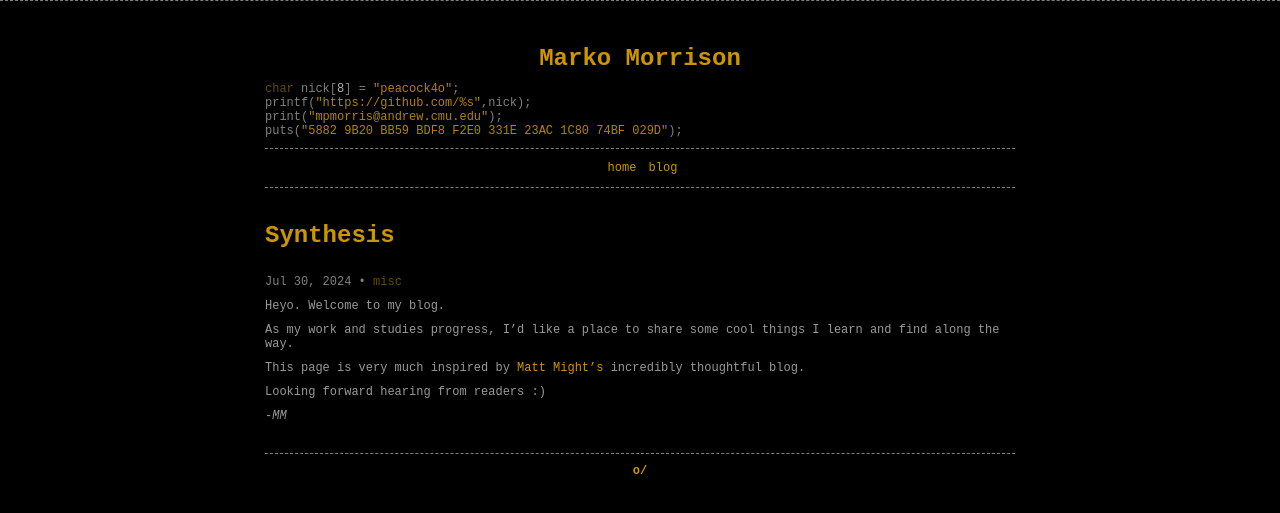
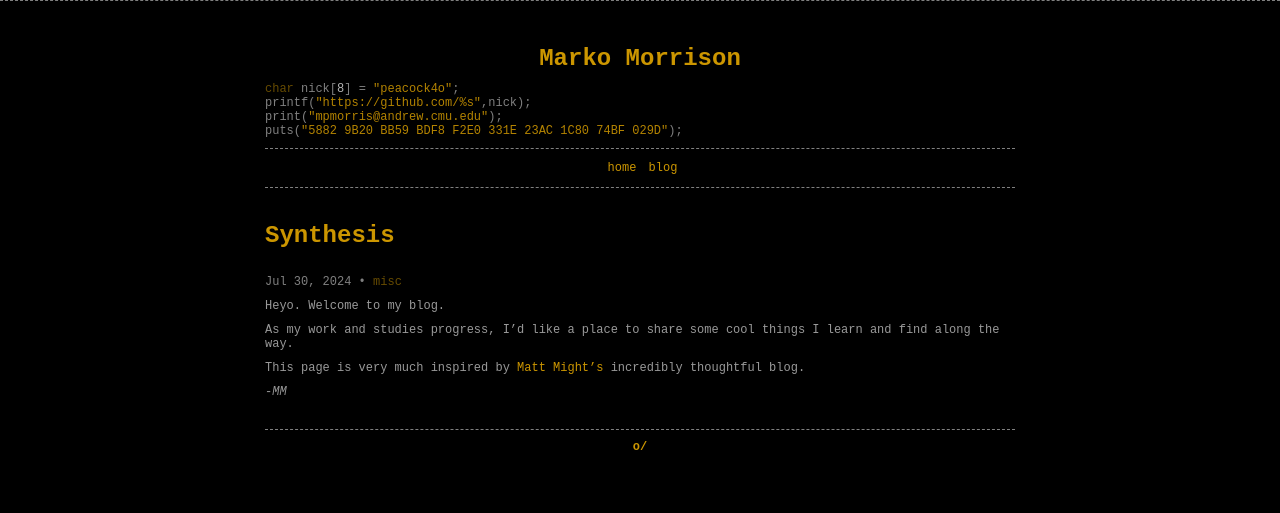
Before and after one commit to peacock4o/peacock4o.github.io, a Jekyll site: the page built from _posts/2024/2024-07-30-synthesis.md, in a window 1280 px wide. Shown: the top 513 px of the page. Built offline with Jekyll 4.4.1, drawn with Linux system fonts in a browser that asks for light colours; comment, search, counter and statistics services are not loaded.

Commit message:
Edited blogpsot

```diff
--- a/_posts/2024/2024-07-30-synthesis.md
+++ b/_posts/2024/2024-07-30-synthesis.md
@@ -14,6 +14,4 @@ As my work and studies progress, I'd like a place to share some cool things I le
 
 This page is very much inspired by [Matt Might's](https://matt.might.net/articles/) incredibly thoughtful blog.
 
-Looking forward hearing from readers :)
-
 -*MM*
```
Also changed, not shown: Gemfile.lock.
